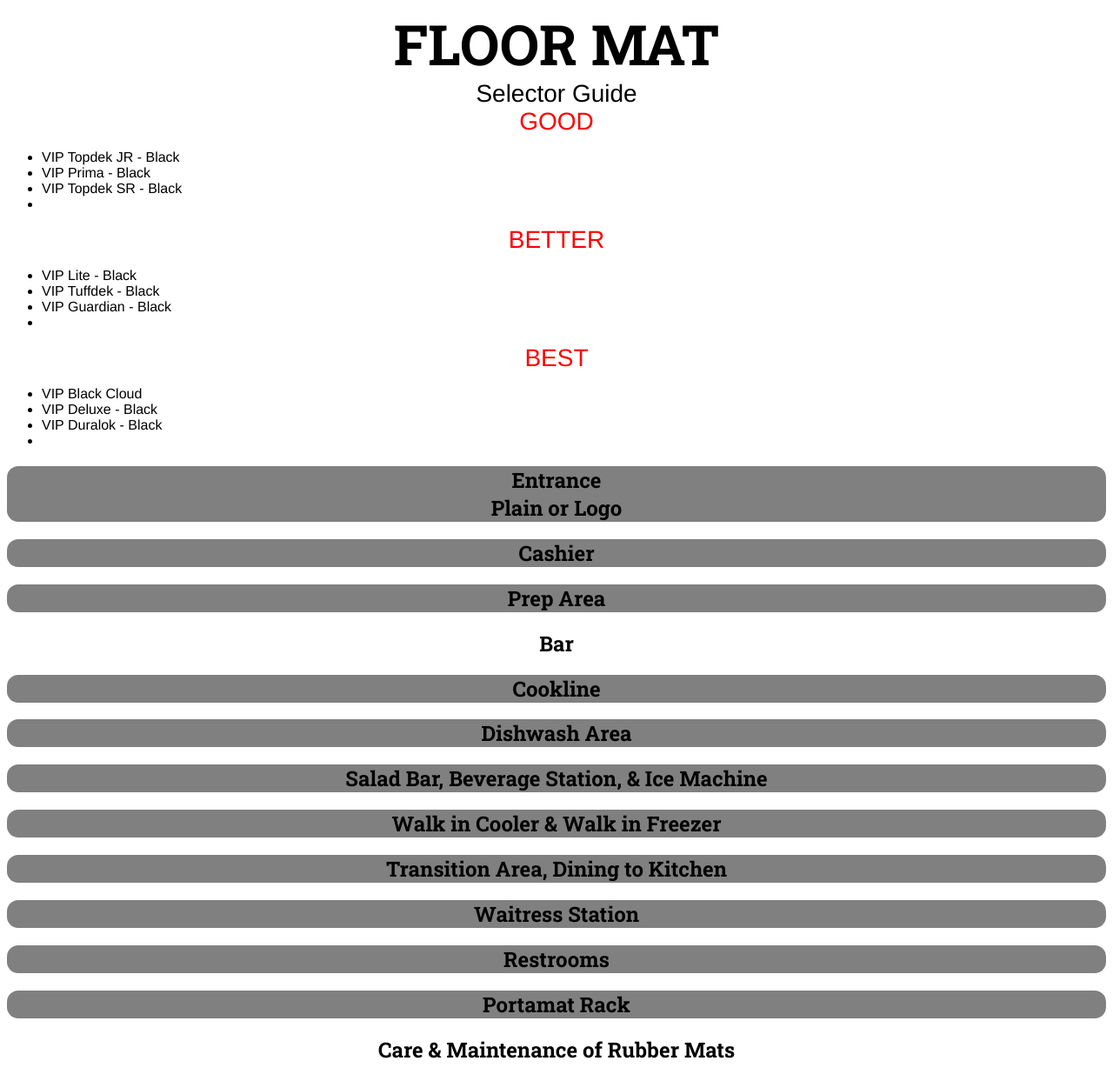
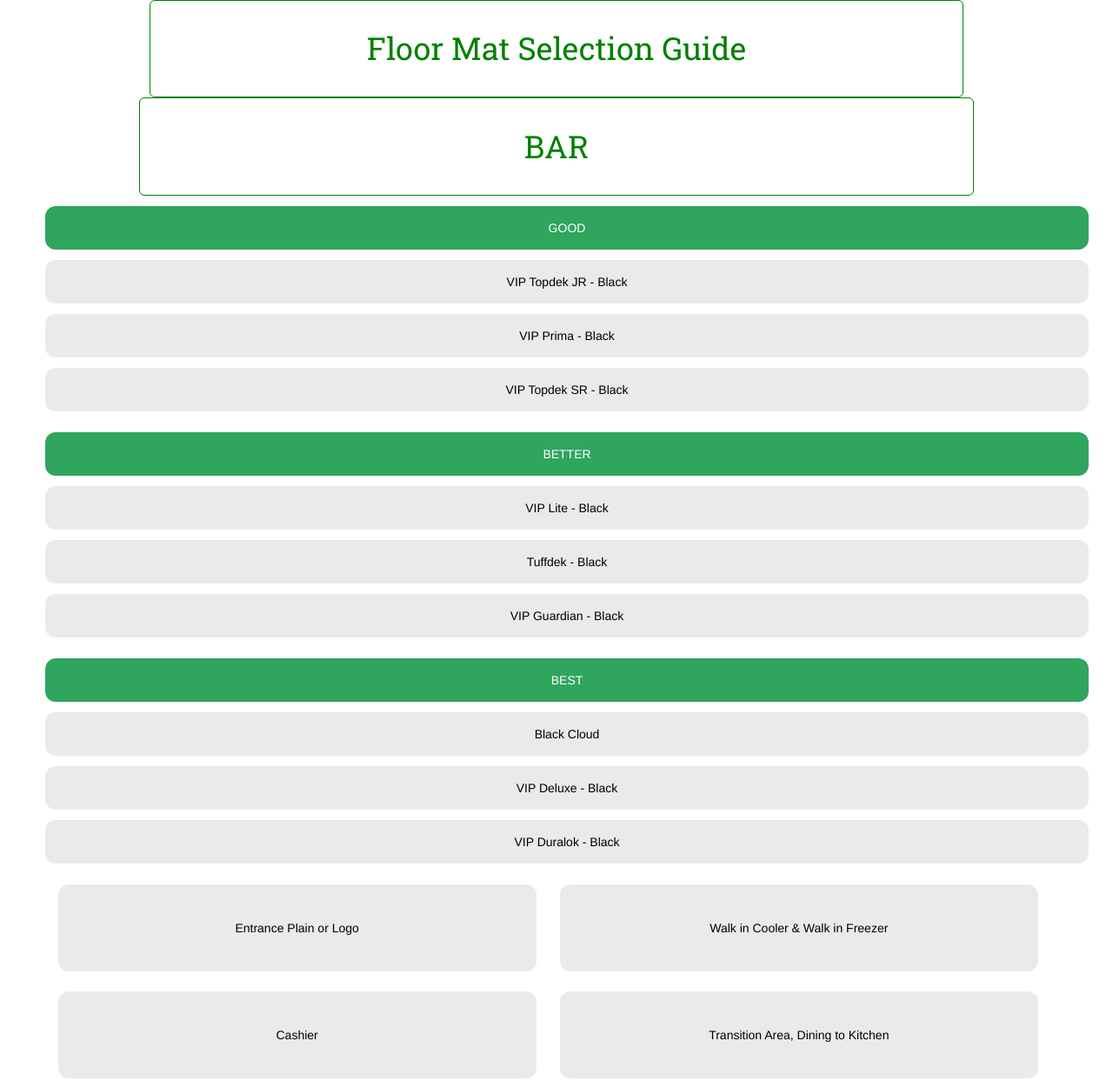
Before and after one commit to scottalane/Guide, a plain HTML site: page bar.html in a window 1280 px wide. Shown: the top 1243 px of the page at 87% size. Drawn offline with nearby package versions, Linux system fonts and the light colour scheme.

Commit message:
Bar added

```diff
--- a/bar.html
+++ b/bar.html
@@ -5,45 +5,138 @@
 		<meta charset="utf-8">
 		<meta name="author" content="Scott A Lane">
 		<title>Cactus Mat / Floor Mat Selector Guide></title>
+		<link rel="stylesheet" href="http://maxcdn.bootstrapcdn.com/bootstrap/3.3.6/css/bootstrap.min.css">
+
 		<link rel="stylesheet" type="text/css" href="assets/css/style.css" />
 		<link rel="stylesheet" type="text/css" href="assets/css/lightbox.css" />
+		<meta name="viewport" content="width=device-width, initial-scale=1">
 	</head>
-<body>
-	<header><a href="index.html">FLOOR MAT</a></header>
-		<h4><a href="index.html">Selector Guide</a></h4>
 
-	<!-- BACKGROUND IMAGE GOES HERE   BACKGROUND IMAGE GOES HERE   BACKGROUND IMAGE GOES HERE-->
-	<div>
-		<h4>GOOD</h4>
+		<body>
+		<div class="container">
+
+			<div class="row">
+			  	<div class="span4"></div>
+			  	<div class="span4"><h1 class="center-block floor_mat_guide_text">Floor Mat Selection Guide</h1>
+			  	<div class="span4"></div>
+	  		</div>
+	  		<div class="row">
+	  			<a href="entrance.html"><h1 class="center-block floor_mat_guide_text">BAR</h1></a>
+			</div>
+
 <!-- GOOD GOOD GOOD GOOD GOOD GOOD GOOD GOOD GOOD GOOD GOOD GOOD-->
-		<div>
-			<ul id="selector_bar">
-					<li id="topdekJrBlack"><a href="assets/art_photos/GuidePics/Guide_TopdekJR_Blk.jpg" data-lightbox="Guide_Lite_Blk.jpg" data-title="Highlight the URL to this page. Copy and Paste it into the body of an email, to send it to your customer!">VIP Topdek JR - Black</a></li>
-					<li id="primaBlack"><a href="assets/art_photos/GuidePics/Guide_Prima_Blk.jpg" data-lightbox="Guide_Lite_Blk.jpg" data-title="Highlight the URL to this page. Copy and Paste it into the body of an email, to send it to your customer!">VIP Prima - Black</a></li>
-					<li id="topdekSrBlack"><a href="assets/art_photos/GuidePics/Guide_TopdekSr_Blk.jpg" data-lightbox="Guide_Lite_Blk.jpg" data-title="Highlight the URL to this page. Copy and Paste it into the body of an email, to send it to your customer!">VIP Topdek SR - Black</a></li>
-					<li><br></li>
+			<div class="row">
+				<ul class="good_container select_entrance">
+					<h1 class="good sub_title">GOOD</h1>
+					<a href="assets/art_photos/GuidePics/Guide_TopdekJR_Blk.jpg" data-lightbox="Guide_TopdekJR_Blk.jpg" data-title="Touch &amp; Hold to COPY this image, then paste into an email &ammp; send this image to your customer"><li id="topdekJrBlack" class="good">VIP Topdek JR - Black</li></a>
+
+					<a href="assets/art_photos/GuidePics/Guide_Prima_Blk.jpg" data-lightbox="Guide_Prima_Blk.jpg" data-title="Touch &amp; Hold to COPY this image, then paste into an email &ammp; send this image to your customer"><li id="primaBlack" class="good">VIP Prima - Black</li></a>
+
+					<a href="assets/art_photos/GuidePics/Guide_TopdekSr_Blk.jpg" data-lightbox="Guide_TopdekSr_Blk.jpg" data-title="Touch &amp; Hold to COPY this image, then paste into an email &ammp; send this image to your customer"><li id="topdekSrBlack" class="good">VIP Topdek SR - Black</li></a>
 				</ul>
-		</div>
+	  		</div>
+
 <!-- BETTER BETTER BETTER BETTER BETTER BETTER BETTER BETTER BETTER-->
-			<h4>BETTER</h4>
-		<div>
-			<ul id="selector_bar">
-					<li id="liteBlack"><a href="assets/art_photos/GuidePics/Guide_Lite_Blk.jpg" data-lightbox="Guide_Lite_Blk.jpg" data-title="Highlight the URL to this page. Copy and Paste it into the body of an email, to send it to your customer!">VIP Lite - Black</a></li>
-					<li id="tuffdekBlack"><a href="assets/art_photos/GuidePics/Guide_Tuffdek_Blk.jpg" data-lightbox="Guide_Lite_Blk.jpg" data-title="Highlight the URL to this page. Copy and Paste it into the body of an email, to send it to your customer!">VIP Tuffdek - Black</a></li>
-					<li id="guardianBlack"><a href="assets/art_photos/GuidePics/Guide_Guardian_Blk.jpg" data-lightbox="Guide_Lite_Blk.jpg" data-title="Highlight the URL to this page. Copy and Paste it into the body of an email, to send it to your customer!">VIP Guardian - Black</a></li>
-					<li><br></li>
+	  		<div class="row">
+				<ul class="better_container select_entrance">
+					<h1 class="good sub_title">BETTER</h1>
+
+					<a href="assets/art_photos/GuidePics/Guide_Lite_Blk.jpg" data-lightbox="Guide_Lite_Blk.jpg" data-title="Touch &amp; Hold to COPY this image, then paste into an email &ammp; send this image to your customer"><li id="liteBlack" class="good">VIP Lite - Black</li></a>
+
+					<a href="assets/art_photos/GuidePics/Guide_Tuffdek_Blk.jpg" data-lightbox="Guide_Tuffdek_Blk.jpg" data-title="Touch &amp; Hold to COPY this image, then paste into an email &ammp; send this image to your customer"><li id="tuffdekBlack" class="good">Tuffdek - Black</li></a>
+
+					<a href="assets/art_photos/GuidePics/Guide_Guardian_Blk.jpg" data-lightbox="Guide_Guardian_Blk.jpg" data-title="Touch &amp; Hold to COPY this image, then paste into an email &ammp; send this image to your customer"><li id="guardianBlack" class="good">VIP Guardian - Black</li></a>
 				</ul>
-		</div>
-<!--BEST BEST BEST BEST	BEST BEST BEST BEST	BEST BEST BEST BEST	-->
+	  		</div>
+
+<!-- BEST BEST BEST BEST BEST BEST BEST BEST BEST BEST BEST BEST BEST -->
+<!--BEST BEST BEST BEST	BEST BEST BEST BEST	BEST BEST BEST BEST
 		<h4>BEST</h4>
 		<div>
 			<ul id="selector_bar">
 					<li id="cloudBlack"><a href="assets/art_photos/GuidePics/Guide_Cloud_Blk.jpg" data-lightbox="Guide_Lite_Blk.jpg" data-title="Highlight the URL to this page. Copy and Paste it into the body of an email, to send it to your customer!">VIP Black Cloud</a></li>
+
+
 					<li id="deluxeBlack"><a href="assets/art_photos/GuidePics/Guide_Deluxe_Blk.jpg" data-lightbox="Guide_Lite_Blk.jpg" data-title="Highlight the URL to this page. Copy and Paste it into the body of an email, to send it to your customer!">VIP Deluxe - Black</a></li>
+
+
 					<li id="duralokBlack"><a href="assets/art_photos/GuidePics/Guide_Duralok_Blk.jpg" data-lightbox="Guide_Lite_Blk.jpg" data-title="Highlight the URL to this page. Copy and Paste it into the body of an email, to send it to your customer!">VIP Duralok - Black</a></li>
 					<li><br></li>
 		</div>
+	</div>-->
+	  		<div class="row">
+				<ul class="best_container select_entrance">
+					<h1 class="good sub_title">BEST</h1>
+
+					<a href="assets/art_photos/GuidePics/Guide_Cloud_Blk.jpg" data-lightbox="Guide_Cloud_Blk.jpg" data-title="Touch &amp; Hold to COPY this image, then paste into an email &ammp; send this image to your customer"><li id="cloudBlack" class="good">Black Cloud</li></a>
+
+					<a href="assets/art_photos/GuidePics/Guide_Deluxe_Blk.jpg" data-lightbox="GuidePics/Guide_Deluxe_Blk.jpg" data-title="Touch &amp; Hold to COPY this image, then paste into an email &ammp; send this image to your customer"><li id="deluxeBlack" class="good">VIP Deluxe - Black</li></a>
+
+					<a href="assets/art_photos/GuidePics/Guide_Duralok_Blk.jpg" data-lightbox="Guide_Duralok_Blk.jpg" data-title="Touch &amp; Hold to COPY this image, then paste into an email &ammp; send this image to your customer"><li id="duralokBlack" class="good">VIP Duralok - Black</li></a>
+				</ul>
+	  		</div>
+		</div>
 	</div>
+
+	<!--Selector List Selector List Selector List Selector List Selector List-->
+
+	<div class="container">
+		<div class="row">
+		  	<a href="entrance.html"><div class="menu_box">Entrance Plain or Logo</div></a>
+		  	<a href="walk.html"><div class="menu_box">Walk in Cooler &amp; Walk in Freezer</div></a>
+  		</div>
+  		<div class="row">
+ 		  	<a href="cashier.html"><div class="menu_box">Cashier</div></a>
+		  	<a href="transition.html"><div class="menu_box">Transition Area, Dining to Kitchen</div></a>
+  		</div>
+  		<div class="row">
+ 		  	<a href="prep.html"><div class="menu_box">Prep Area</div></a>
+ 		  	<a href="waitress.html"><div class="menu_box">Waitress Station</div></a>
+  		</div>
+  		<div class="row">
+ 		  	<a href="bar.html"><div class="menu_box">Bar</div></a>
+		  	<a href="restrooms.html"><div class="menu_box">Restrooms</div></a>
+  		</div>
+  		<div class="row">
+		  	<a href="cookline.html"><div class="menu_box">Cookline</div></a>
+		  	<a href="transport.html"><div class="menu_box">Portamat Rack</div></a>
+  		</div>
+  		<div class="row">
+		  	<a href="dishwash.html"><div class="menu_box">Dishwash Area</div></a>
+		  	<a href="rubber.html"><div class="menu_box">Care &amp; Maintenance of Rubber Mats</div></a>
+  		</div>
+  		<div class="row">
+		  	<a href="salad.html"><div class="menu_box">Salad Bar, Beverage Station, &amp; Ice Machine</div></a>
+		  	<a href="carpet.html"><div class="menu_box">Care &amp; Maintenance of Carpet Mats</div></a>
+  		</div>
+	</div>
+
+
+		<p>For more information, or help selecting the proper mat, contact us at...</p>
+			<footer class="footer"><a href="mailto:cactuskid@cactusmat.com" target="blank">cactuskid@cactusmat.com</a></footer>
+
+
+<!--this is the javascript to make the area selctor elements change color when clicked on. I also want them to become larger in size. When the user clicks off the pop up this element should retirn to normal -->
+
+	<script src="https://ajax.googleapis.com/ajax/libs/jquery/1.12.2/jquery.min.js"></script>
+	<script src="assets/js/script.js" type="text/javascript"></script>
+	<script src="assets/js/lightbox.js" type="text/javascript"></script>
+	<script src="http://maxcdn.bootstrapcdn.com/bootstrap/3.3.6/js/bootstrap.min.js"></script>
+	</body>
+</html>
+
+
+
+
+
+
+
+
+
+
+
+
+
 
 	<div>
 		<div class="index_entrance header_container">
```
Also changed, not shown: cookline.html (+15 -24 lines), entrance.html (+17 -19 lines), index.html (+15 -15 lines), walk.html (+15 -21 lines).
